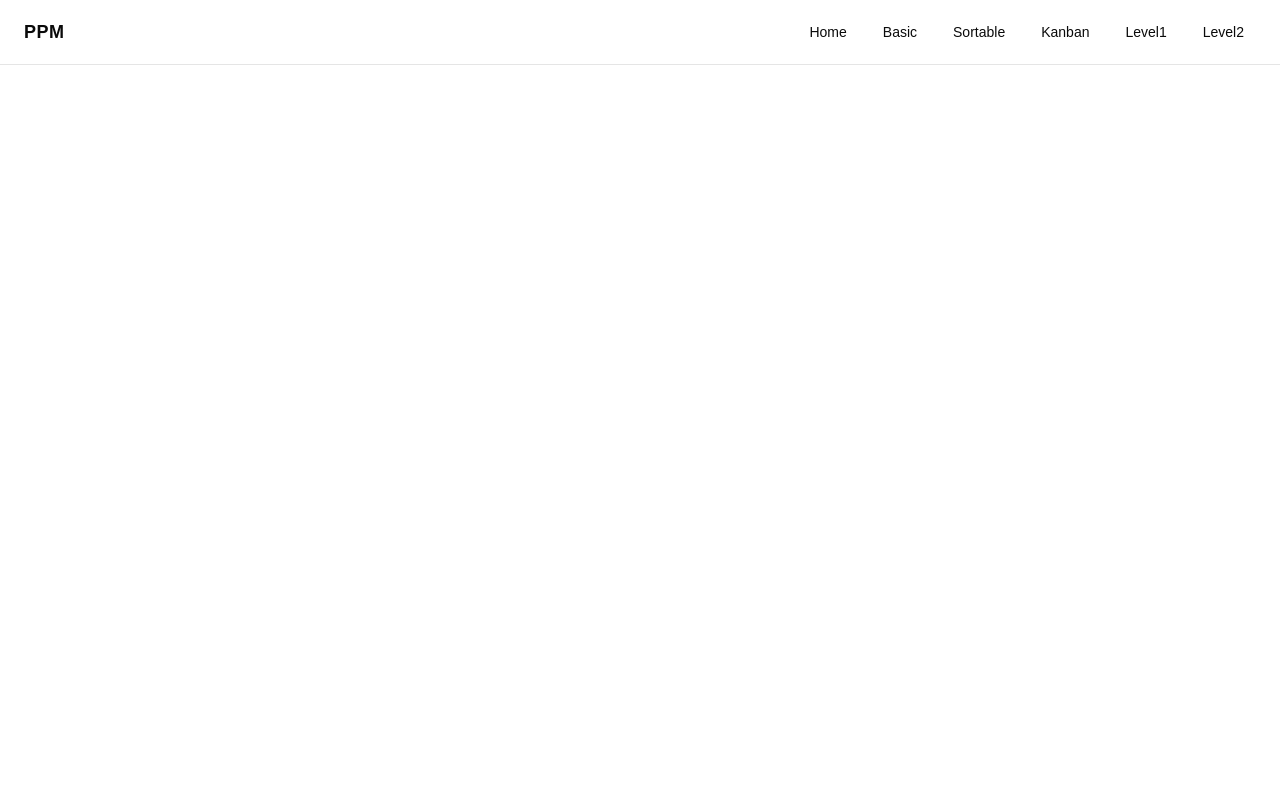
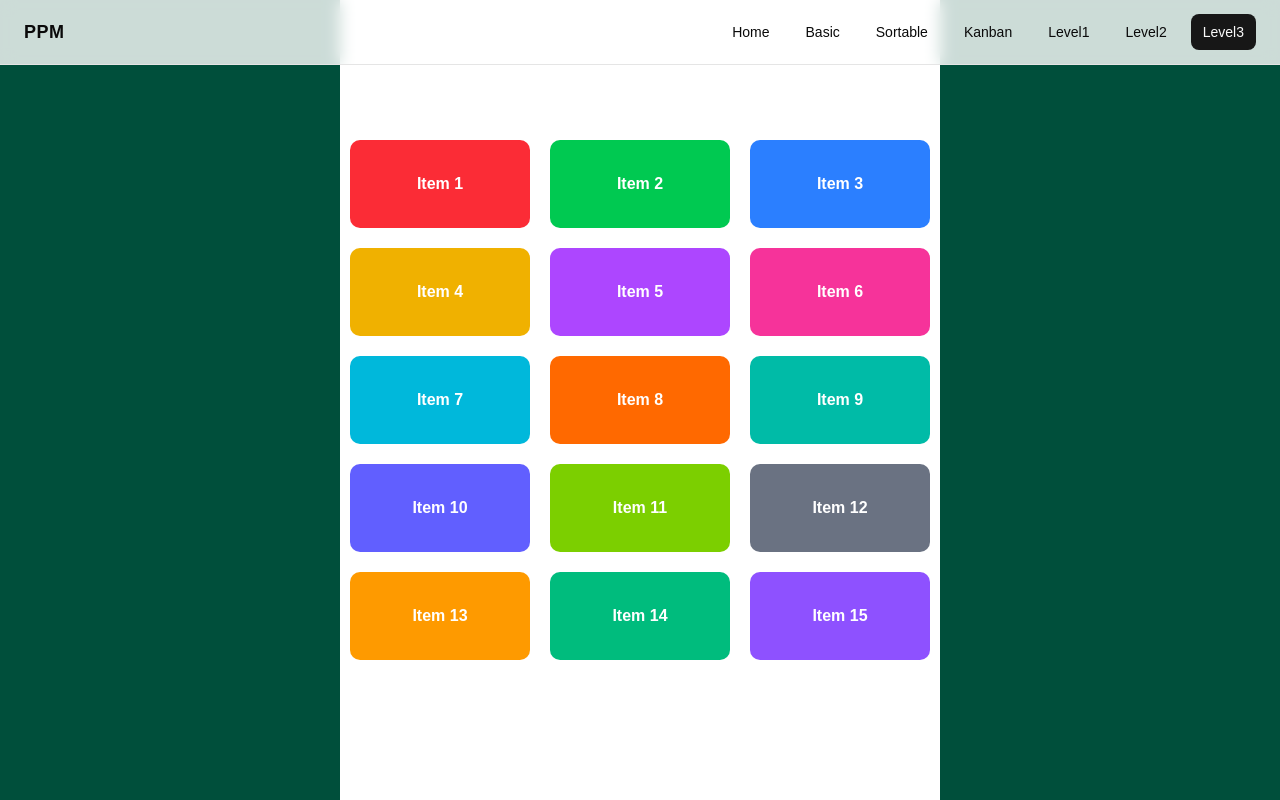
Before and after one commit to PrithiviPM2580/frontend-labs, a React (Vite) app in the folder dnd-react/: page /level3 in a window 1280 px wide. Built offline with nearby package versions, Linux system fonts and the light colour scheme.

Commit message:
feat: add Level3 page with drag-and-drop functionality; include routing in AppRoute and update Navbar

```diff
--- a/dnd-react/src/components/Navbar.tsx
+++ b/dnd-react/src/components/Navbar.tsx
@@ -81,6 +81,18 @@ const Navbar = () => {
           >
             Level2
           </NavLink>
+          <NavLink
+            to="/level3"
+            className={({ isActive }) =>
+              `rounded-md px-3 py-2 text-sm transition-colors ${
+                isActive
+                  ? "bg-primary text-primary-foreground"
+                  : "hover:bg-muted"
+              }`
+            }
+          >
+            Level3
+          </NavLink>
         </div>
       </div>
     </nav>
--- a/dnd-react/src/constants/index.ts
+++ b/dnd-react/src/constants/index.ts
@@ -27,3 +27,83 @@ export const DRAGABBLE_ITEMS = [
 ];
 
 export type DraggableItem = (typeof DRAGABBLE_ITEMS)[number];
+
+export const DRAGABBLE_GRID_ITEMS = [
+  {
+    id: "1",
+    content: "Item 1",
+    color: "bg-red-500",
+  },
+  {
+    id: "2",
+    content: "Item 2",
+    color: "bg-green-500",
+  },
+  {
+    id: "3",
+    content: "Item 3",
+    color: "bg-blue-500",
+  },
+  {
+    id: "4",
+    content: "Item 4",
+    color: "bg-yellow-500",
+  },
+  {
+    id: "5",
+    content: "Item 5",
+    color: "bg-purple-500",
+  },
+  {
+    id: "6",
+    content: "Item 6",
+    color: "bg-pink-500",
+  },
+  {
+    id: "7",
+    content: "Item 7",
+    color: "bg-cyan-500",
+  },
+  {
+    id: "8",
+    content: "Item 8",
+    color: "bg-orange-500",
+  },
+  {
+    id: "9",
+    content: "Item 9",
+    color: "bg-teal-500",
+  },
+  {
+    id: "10",
+    content: "Item 10",
+    color: "bg-indigo-500",
+  },
+  {
+    id: "11",
+    content: "Item 11",
+    color: "bg-lime-500",
+  },
+  {
+    id: "12",
+    content: "Item 12",
+    color: "bg-gray-500",
+  },
+  {
+    id: "13",
+    content: "Item 13",
+    color: "bg-amber-500",
+  },
+  {
+    id: "14",
+    content: "Item 14",
+    color: "bg-emerald-500",
+  },
+  {
+    id: "15",
+    content: "Item 15",
+    color: "bg-violet-500",
+  },
+];
+
+export type DraggableGridItem = (typeof DRAGABBLE_GRID_ITEMS)[number];
--- /dev/null
+++ b/dnd-react/src/pages/Level3.tsx
@@ -0,0 +1,57 @@
+import { DRAGABBLE_GRID_ITEMS, type DraggableGridItem } from "@/constants";
+import { cn } from "@/lib/utils";
+import { closestCenter, DndContext, type DragEndEvent } from "@dnd-kit/core";
+import {
+  rectSortingStrategy,
+  SortableContext,
+  useSortable,
+} from "@dnd-kit/sortable";
+import { CSS } from "@dnd-kit/utilities";
+import React, { useState } from "react";
+
+const Level3 = () => {
+  return (
+    <div className="absolute top-0 left-0  w-full bg-emerald-900 h-svh flex items-center justify-center overflow-hidden">
+      <DragAndDrop />
+    </div>
+  );
+};
+
+function DragAndDrop() {
+  const [items, setItems] = useState<DraggableGridItem[]>(DRAGABBLE_GRID_ITEMS);
+  function handleDragEnd(event: DragEndEvent) {}
+  return (
+    <DndContext collisionDetection={closestCenter} onDragEnd={handleDragEnd}>
+      <SortableContext items={items} strategy={rectSortingStrategy}>
+        <div className="grid grid-cols-[repeat(3,180px)] place-content-center gap-5 w-150 h-200 bg-white">
+          {items.map((item) => (
+            <SortableItem key={item.id} item={item} />
+          ))}
+        </div>
+      </SortableContext>
+    </DndContext>
+  );
+}
+
+function SortableItem({ item }: { item: DraggableGridItem }) {
+  const { attributes, listeners, setNodeRef, transform, transition } =
+    useSortable({ id: item.id });
+  const style = {
+    transform: CSS.Transform.toString(transform),
+    transition,
+  };
+  return (
+    <div
+      ref={setNodeRef}
+      style={style}
+      className={cn(
+        "h-full w-full py-8 rounded-lg text-center text-white font-bold text-base cursor-grab active:cursor-grabbing",
+        item.color,
+      )}
+    >
+      {item.content}
+    </div>
+  );
+}
+
+export default Level3;
--- a/dnd-react/src/routes/AppRoute.tsx
+++ b/dnd-react/src/routes/AppRoute.tsx
@@ -5,6 +5,7 @@ import DndKitSortable from "@/pages/DndKitSortable";
 import DndKitKanban from "@/pages/DndKitKanban";
 import Level1 from "@/pages/Level1";
 import Level2 from "@/pages/Level2";
+import Level3 from "@/pages/Level3";
 
 const AppRoute = () => {
   return (
@@ -15,6 +16,7 @@ const AppRoute = () => {
       <Route path="/kanban" element={<DndKitKanban />} />
       <Route path="/level1" element={<Level1 />} />
       <Route path="/level2" element={<Level2 />} />
+      <Route path="/level3" element={<Level3 />} />
     </Routes>
   );
 };
```
